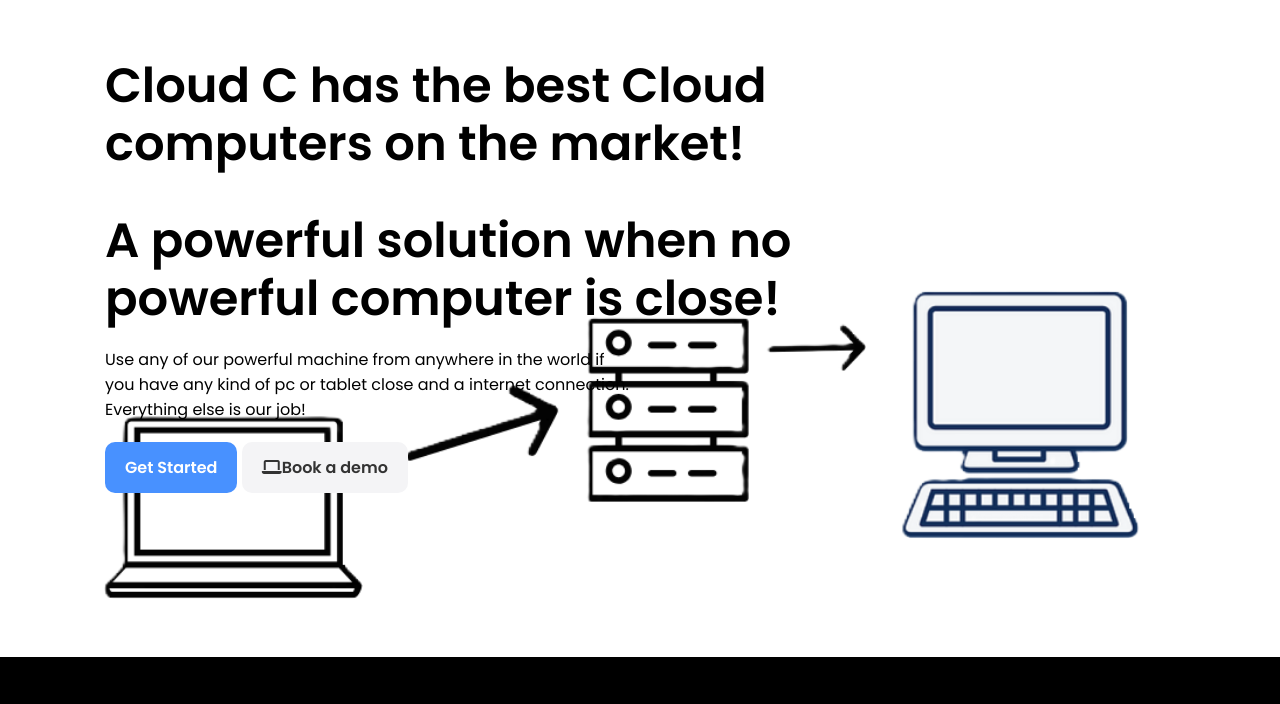
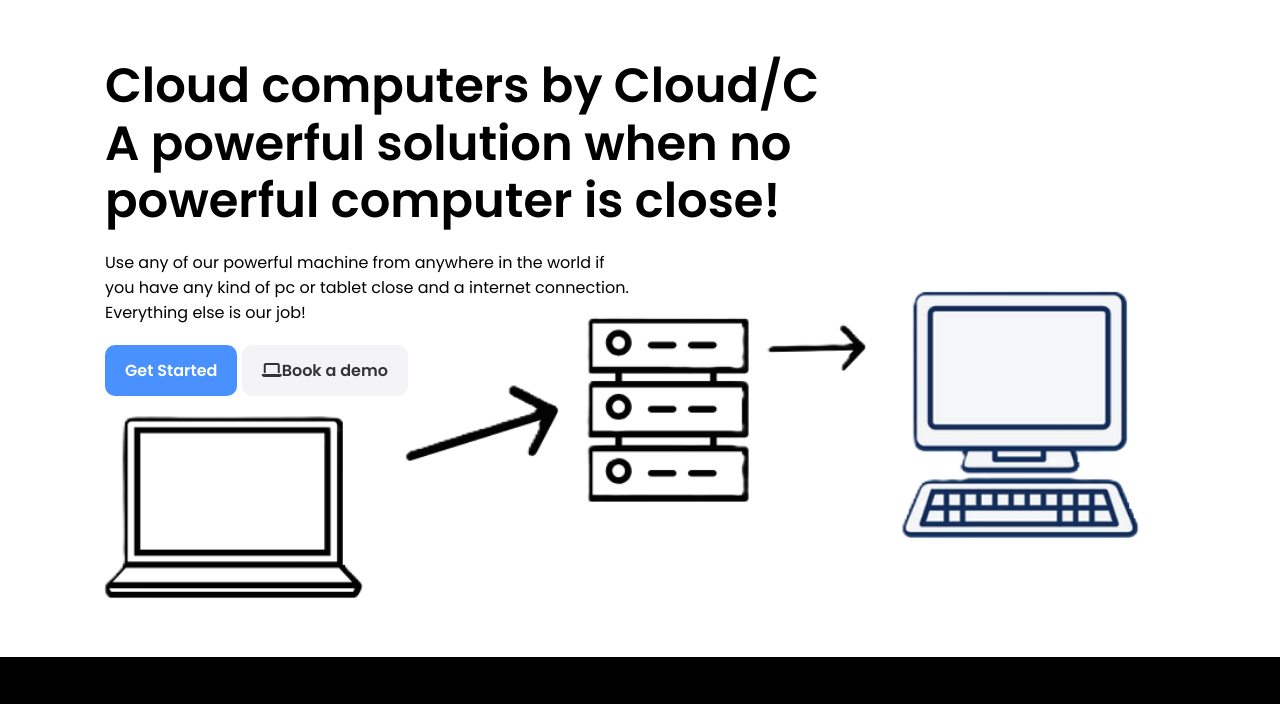
Before and after one commit to LukaVukasin/CloudPCWebsite, a plain HTML site: page index.html in a window 1280 px wide. Shown: the part 71-775 px from the top of the page. Drawn offline with Linux system fonts and the light colour scheme.

Commit message:
Refactor

```diff
--- a/index.html
+++ b/index.html
@@ -42,10 +42,7 @@
         <div class="container">
             <div class="hero-content">
                 <h1 class="hero-heading text-xxl">
-                    Cloud C has the best Cloud computers on the market!
-                </h1>
-                <h1 class="hero-heading text-xxl">
-                    A powerful solution when no powerful computer is close!
+                   Cloud computers by Cloud/C A powerful solution when no powerful computer is close!
                 </h1>
                 <p class="hero-text">
                     Use any of our powerful machine from anywhere in the world if you have any kind of pc or tablet close and a internet connection.
```
